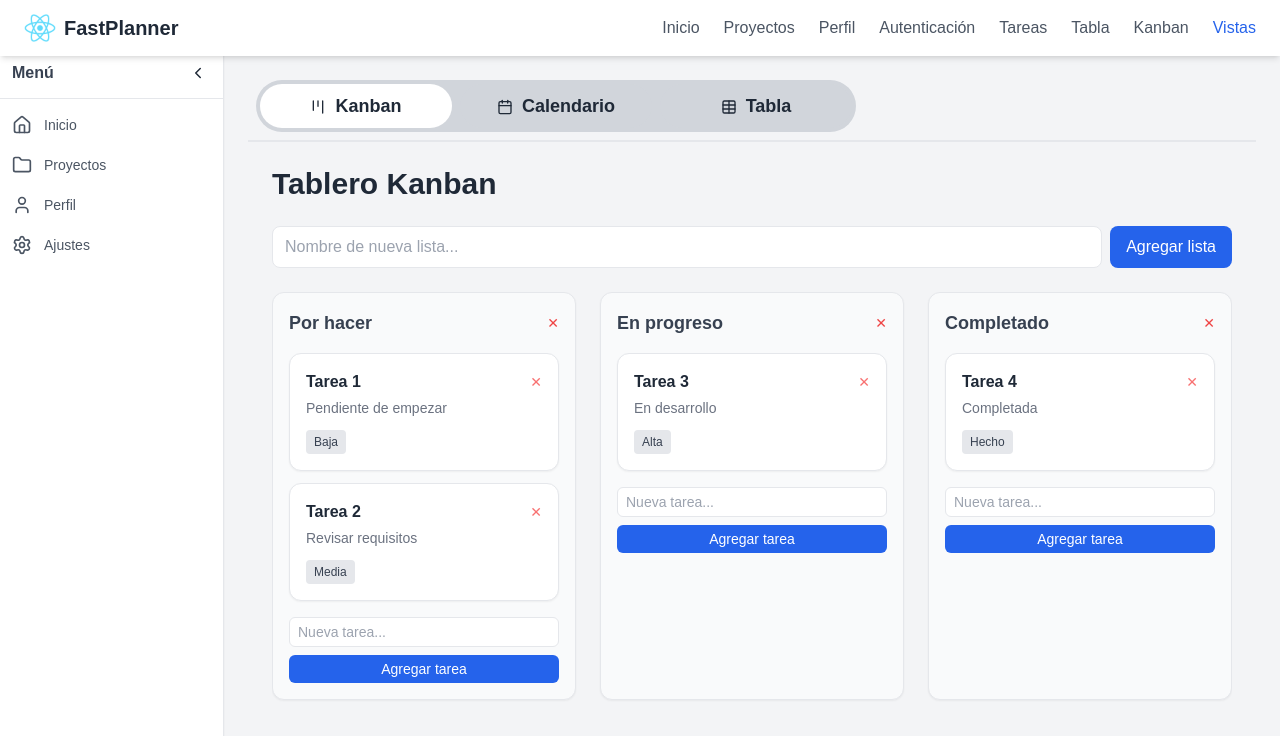
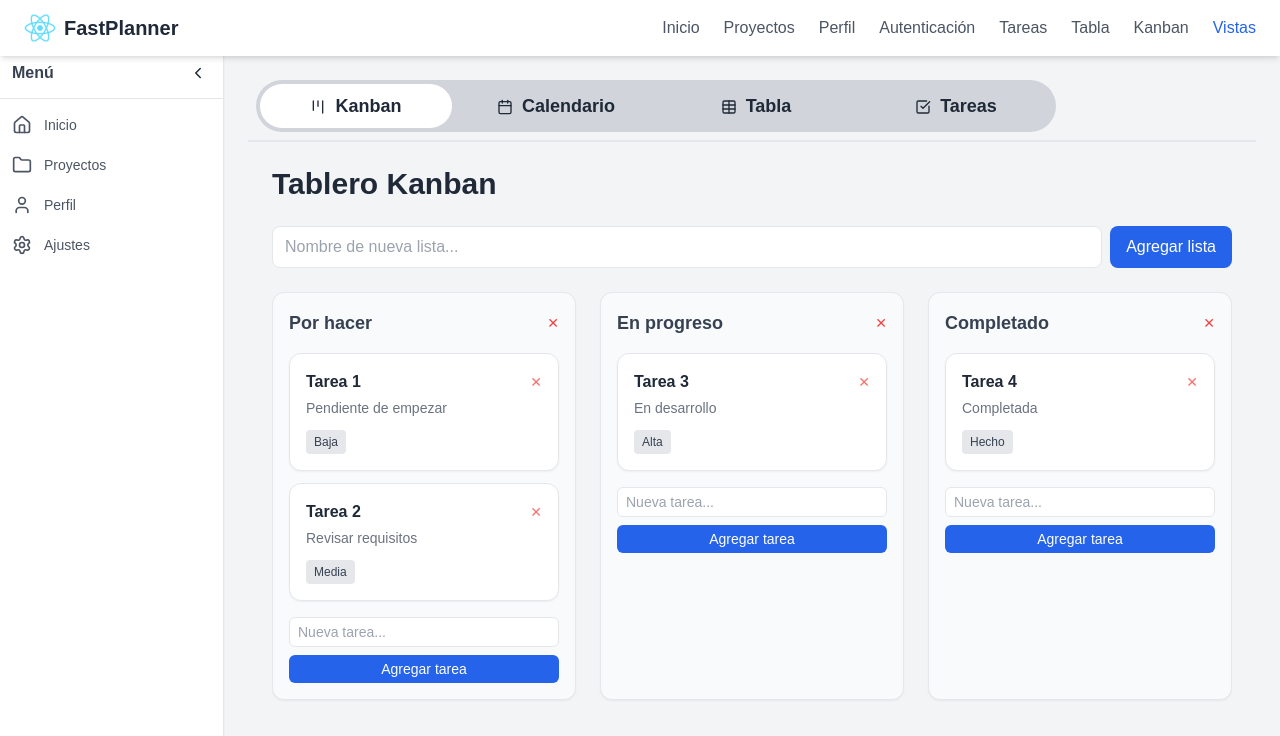
Before and after one commit to JorgeFierroo/FastPlanner, a React (Create React App) app in the folder frontend/: page /Vistas in a window 1280 px wide. Shown: the top 736 px of the page. Built offline with nearby package versions, Linux system fonts and the light colour scheme; the HTML template or start-up script is replaced by a standard one.

Commit message:
tareas agregado a la pagina de vistas

```diff
--- a/frontend/src/components/ViewModeSelect.tsx
+++ b/frontend/src/components/ViewModeSelect.tsx
@@ -1,8 +1,8 @@
-import { Calendar, Table, Kanban } from "lucide-react";
+import { Calendar, Table, Kanban, CheckSquare } from "lucide-react";
 
 type ViewModeSelectProps = {
-    currentMode: "Tabla" | "Calendario" | "Kanban";
-    onClick: (mode: "Tabla" | "Calendario" | "Kanban") => void;
+    currentMode: "Tabla" | "Calendario" | "Kanban" | "Tareas";
+    onClick: (mode: "Tabla" | "Calendario" | "Kanban" | "Tareas") => void;
 };
 
 export default function ViewModeSelect({ currentMode, onClick }: ViewModeSelectProps) {
@@ -27,6 +27,12 @@ export default function ViewModeSelect({ currentMode, onClick }: ViewModeSelectP
                 >
                     <Table className="w-4 h-4 inline mr-1" /> Tabla
                 </button>
+                <button
+                    className={`px-4 rounded-full py-2 w-48 transition-all ${currentMode === "Tareas" ? "bg-white" : "bg-gray-300"}`}
+                    onClick={() => onClick("Tareas")}
+                >
+                    <CheckSquare className="w-4 h-4 inline mr-1" /> Tareas
+                </button>
             </div>
         </div>
     );
--- a/frontend/src/pages/Vistas.tsx
+++ b/frontend/src/pages/Vistas.tsx
@@ -1,12 +1,13 @@
 import TestCalendar from "./TestCalendar";
 import { KanbanBoard } from "../components/KanbanBoard";
 import Tabla from "./Tabla";
+import TaskPage from "./TaskPage";
 import ViewModeSelect from "../components/ViewModeSelect";
 import { useState } from "react";
 
 export default function Vistas() {
-    const [currentMode, setCurrentMode] = useState<"Tabla" | "Calendario" | "Kanban">("Kanban");
-    const handleModeChange = (mode: "Tabla" | "Calendario" | "Kanban") => {
+    const [currentMode, setCurrentMode] = useState<"Tabla" | "Calendario" | "Kanban" | "Tareas">("Kanban");
+    const handleModeChange = (mode: "Tabla" | "Calendario" | "Kanban" | "Tareas") => {
         setCurrentMode(mode);
     }
 
@@ -16,6 +17,7 @@ export default function Vistas() {
             {currentMode === "Tabla" && <Tabla />}
             {currentMode === "Calendario" && <TestCalendar />}
             {currentMode === "Kanban" && <KanbanBoard />}
+            {currentMode === "Tareas" && <TaskPage />}
         </div>
     );
 }
```
